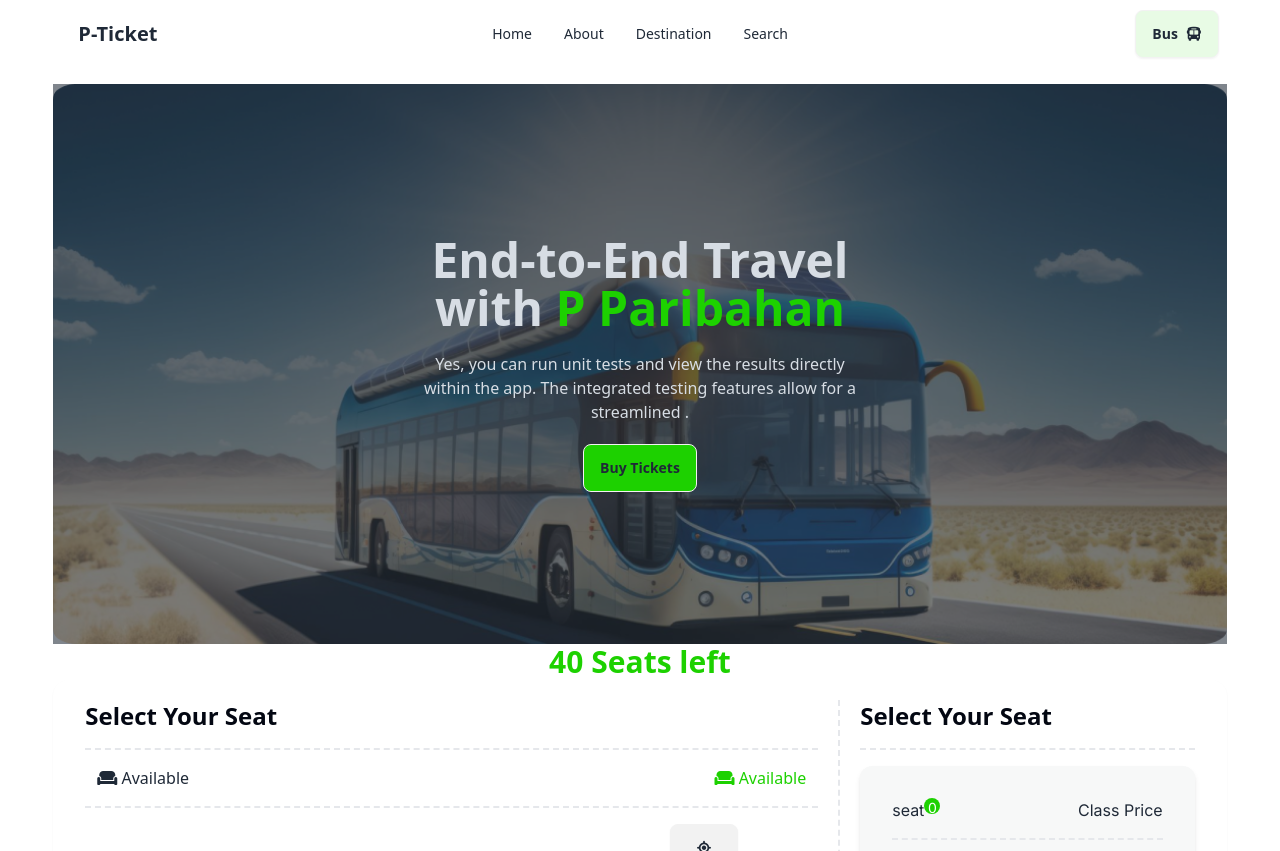
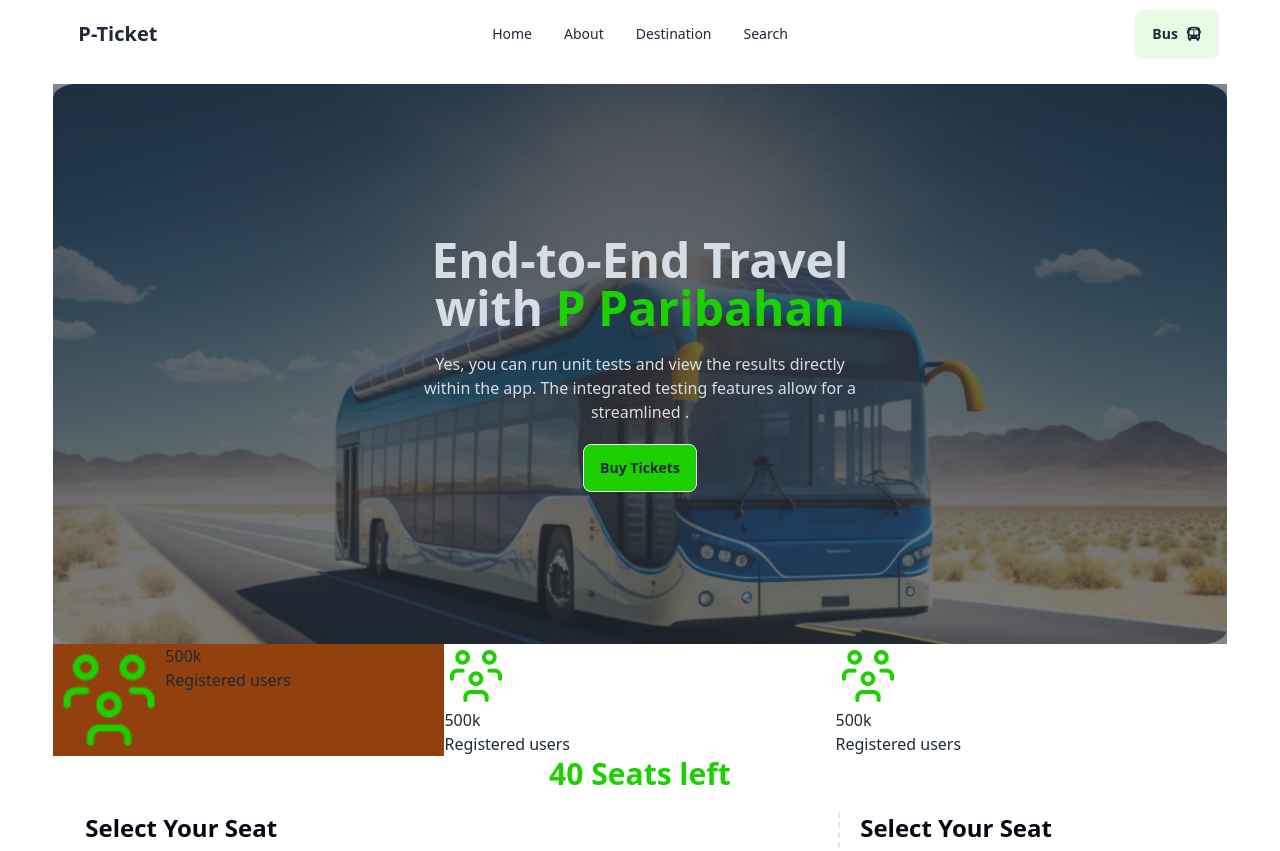
Before and after one commit to TanzidAnan/Takatin-with-dom, a plain HTML site: page index.html in a window 1280 px wide. Shown: the top 851 px of the page. Drawn offline with nearby package versions, Linux system fonts and the light colour scheme.

Commit message:
card section

```diff
--- a/index.html
+++ b/index.html
@@ -103,6 +103,31 @@
                             Yes, you can run unit tests and view the results directly within the app. The integrated testing features allow for a streamlined .
                         </p>
                         <button class="btn bg-[#1DD100]">Buy Tickets</button>
+                    </div>
+                </div>
+            </div>
+        </section>
+        <section class="w-11/12 mx-auto  justify-center items-center">
+            <div class="grid grid-cols-3">
+                <div class="flex bg-amber-800">
+                    <img src="images/people.png" alt="">
+                    <div class="">
+                        <h1>500k</h1>
+                    <p>Registered users</p>
+                    </div>
+                </div>
+                <div>
+                    <img src="images/people.png" alt="">
+                    <div class="">
+                        <h1>500k</h1>
+                    <p>Registered users</p>
+                    </div>
+                </div>
+                <div>
+                    <img src="images/people.png" alt="">
+                    <div class="">
+                        <h1>500k</h1>
+                    <p>Registered users</p>
                     </div>
                 </div>
             </div>
```
